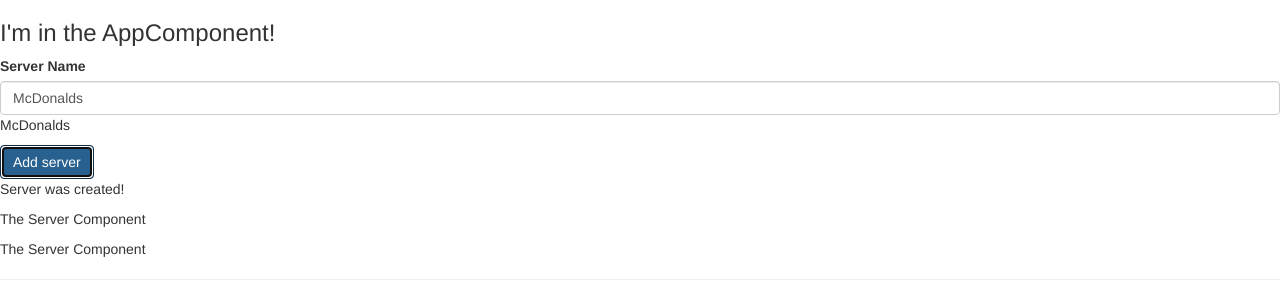
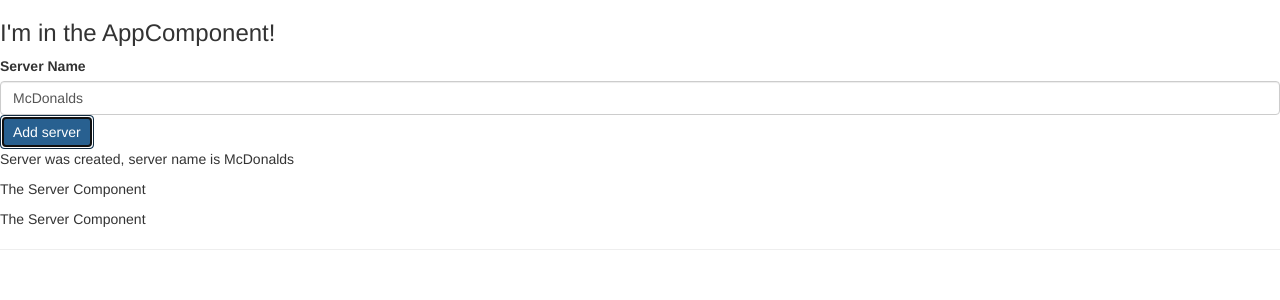
Before and after one commit to Fleetfoxe/my-first-app, an Angular app: page / in a window 1280 px wide. Both pictures are taken after a click on the button "Add server". Shown: the top 300 px of the page. Built offline with nearby package versions, Linux system fonts and the light colour scheme.

Commit message:
Lesson 38: ngIf

```diff
--- a/src/app/servers/servers.component.html
+++ b/src/app/servers/servers.component.html
@@ -3,16 +3,17 @@
     type="text"
     class="form-control"
     (input)="onUpdateServerName($event)"> -->
-    <input
+<input
     type="text"
     class="form-control"
     [(ngModel)]="serverName">
-<p>{{ serverName }}</p>
-<button class="btn btn-primary"
-[disabled]="!allowNewServer"
-(click)="onCreateServer()"
->Add server</button>
+<!-- <p>{{ serverName }}</p> -->
+<button
+    class="btn btn-primary"
+    [disabled]="!allowNewServer"
+    (click)="onCreateServer()" >Add server</button>
 <!-- <p>{{ allowNewServer }}</p> -->
-<p>{{ serverCreationStatus }}</p>
+<!-- <p>{{ serverCreationStatus }}</p> -->
+<p *ngIf="serverCreated">Server was created, server name is {{ serverName }}</p>
 <app-server></app-server>
 <app-server></app-server>
--- a/src/app/servers/servers.component.ts
+++ b/src/app/servers/servers.component.ts
@@ -9,6 +9,7 @@ export class ServersComponent implements OnInit {
   allowNewServer = false;
   serverCreationStatus = 'No server was created';
   serverName = 'McDonalds';
+  serverCreated = false;
 
   constructor() {
     setTimeout(() => {
@@ -19,6 +20,7 @@ export class ServersComponent implements OnInit {
   ngOnInit(): void {
   }
   onCreateServer() {
+    this.serverCreated = true;
     this.serverCreationStatus = 'Server was created!';
   }
   onUpdateServerName(event: Event) {
```
